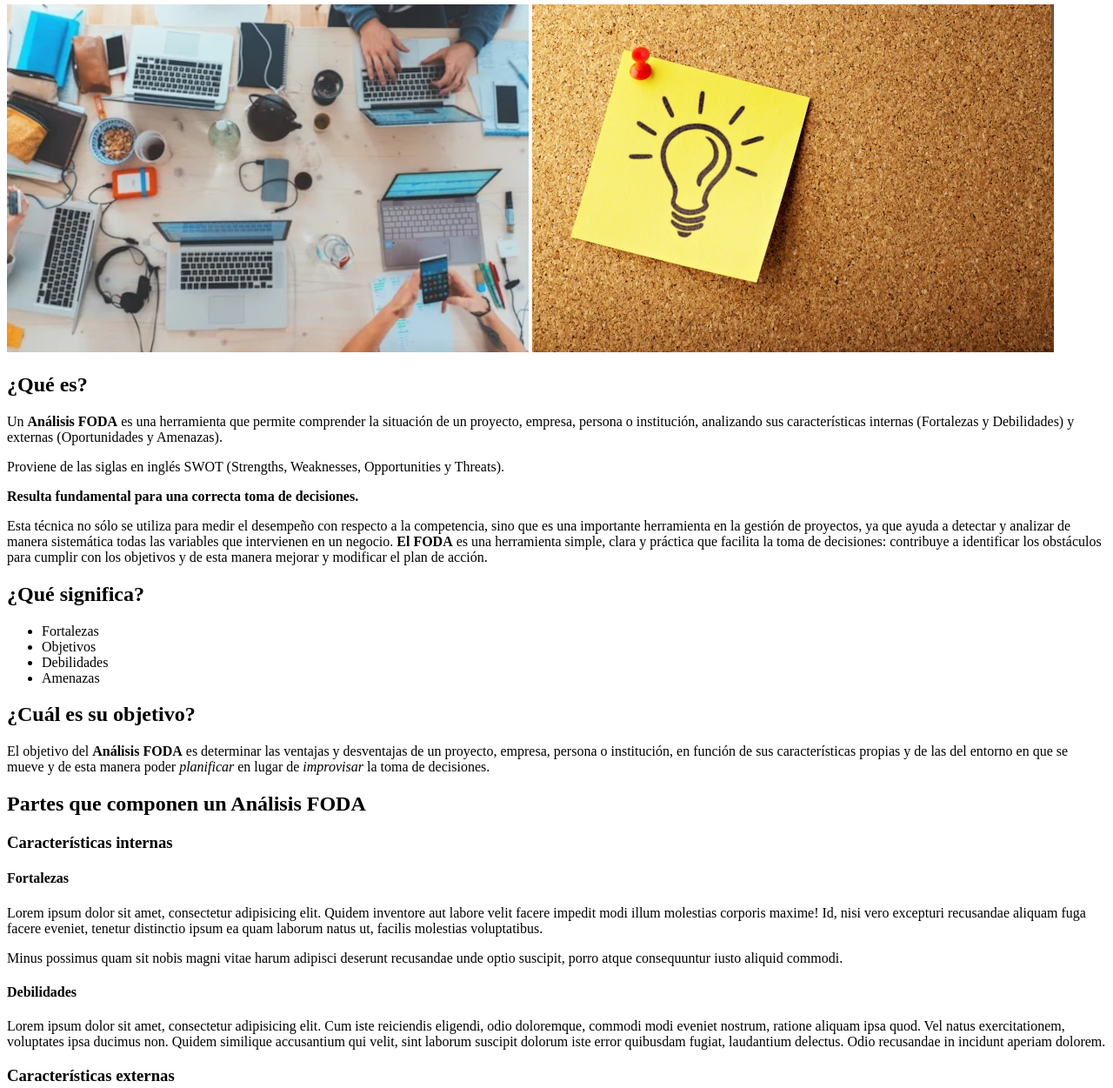
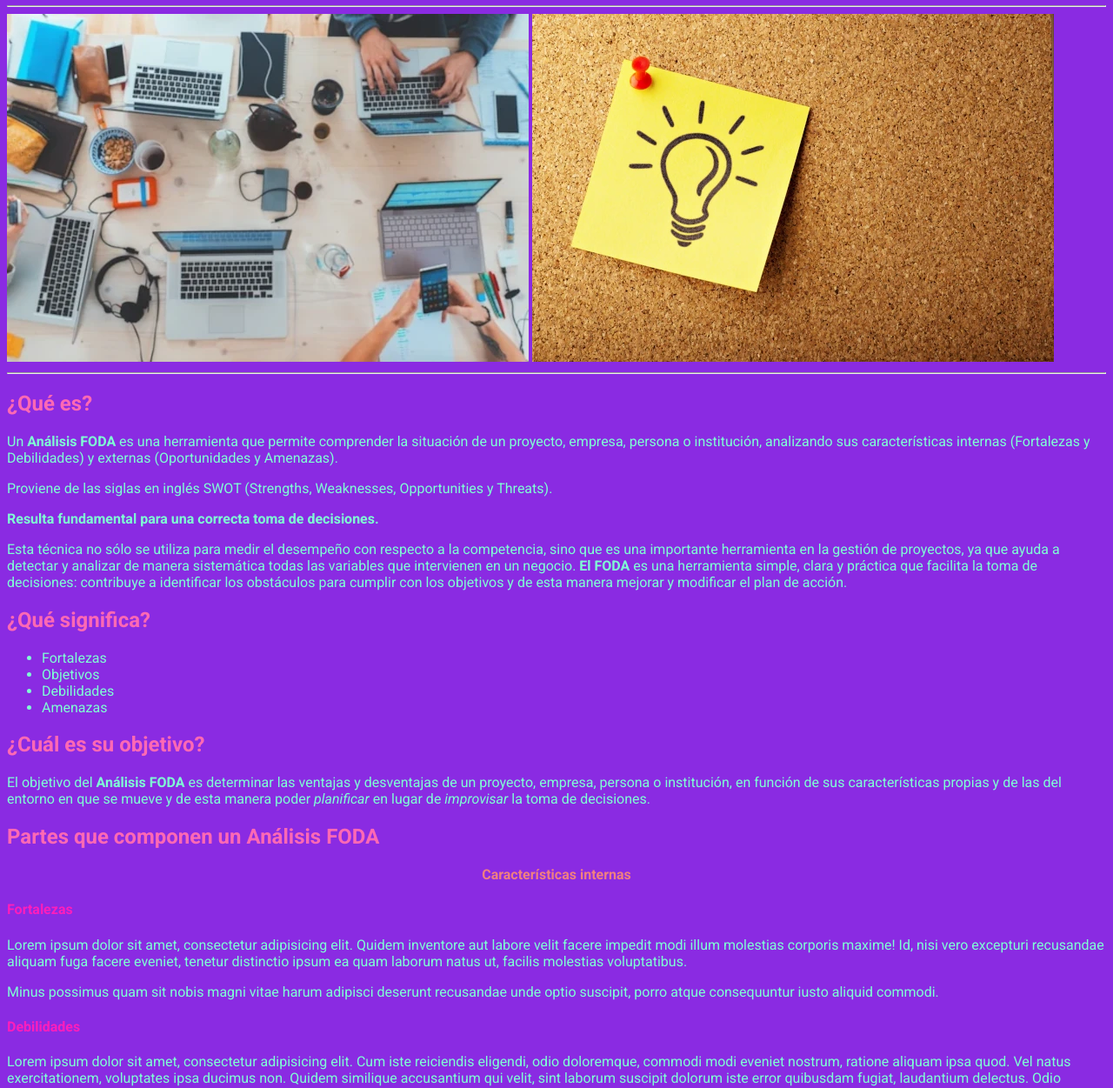
Before and after one commit to Smee4nita/desafio_02_073591_Analia_Brayotta, a website built with Vite: page index.html in a window 1280 px wide. Shown: the part 75-1326 px from the top of the page at 87% size. Built offline with nearby package versions, Linux system fonts and the light colour scheme; a web font is replaced by a local one.

Commit message:
se agregaron fotos y se le dio estilo con css

```diff
--- a/index.html
+++ b/index.html
@@ -4,13 +4,19 @@
 <head>
     <meta charset="UTF-8" />
     <meta name="viewport" content="width=device-width, initial-scale=1.0" />
-    <title>Vite App</title>
+    <link rel="preconnect" href="https://fonts.googleapis.com">
+    <link rel="preconnect" href="https://fonts.gstatic.com" crossorigin>
+    <link href="https://fonts.googleapis.com/css2?family=Nunito+Sans:ital,opsz,wght@0,6..12,200..1000;1,6..12,200..1000&family=Patua+One&family=Roboto:ital,wght@0,100;0,300;0,400;0,500;0,700;0,900;1,100;1,300;1,400;1,500;1,700;1,900&display=swap" rel="stylesheet">
+    <link rel="stylesheet" href="style.css">
+    <title>desasfio_02_73591_Analia_Brayotta</title>
 </head>
 
 <body>
     <h1 id="Inicio">Análisis FODA</h1>
-    <img src="public/foda.webp" alt="imagen foda, marketing creativo">
-    <img src="public/foda_idea_03.webp" alt="imagn idea">
+    <hr>
+    <img class="ajustar-foto" src="public/foda.webp" alt="imagen foda, marketing creativo">
+    <img class="ajustar-foto" src="public/foda_idea_03.webp" alt="imagn idea">
+    <hr>
     <h2>¿Qué es?</h2>
     <p>Un <strong>Análisis FODA</strong> es una herramienta que permite comprender la situación de un proyecto, empresa, persona o institución, analizando sus características internas (Fortalezas y Debilidades) y externas (Oportunidades y Amenazas).
     </p>
--- a/style.css
+++ b/style.css
@@ -0,0 +1,41 @@
+body {
+    font-family: "Roboto", sans-serif;
+    background-color: blueviolet;
+}
+
+h1 {
+    color: deeppink;
+    text-align: center;
+}
+
+h2 {
+    color: hotpink;
+    text-align: left;
+    font-size: x-large;
+}
+
+h3 {
+    color: lightcoral;
+    text-align: center;
+    font-size: medium;
+}
+
+h4 {
+    color: rgb(255, 30, 188);
+    text-align: left;
+    font-size: medium;
+}
+
+p {
+    text-align: left;
+    color: aquamarine
+}
+
+ul {
+    color: aquamarine;
+}
+
+.ajustar-foto {
+    width: 600px;
+    height: auto;
+}
```
